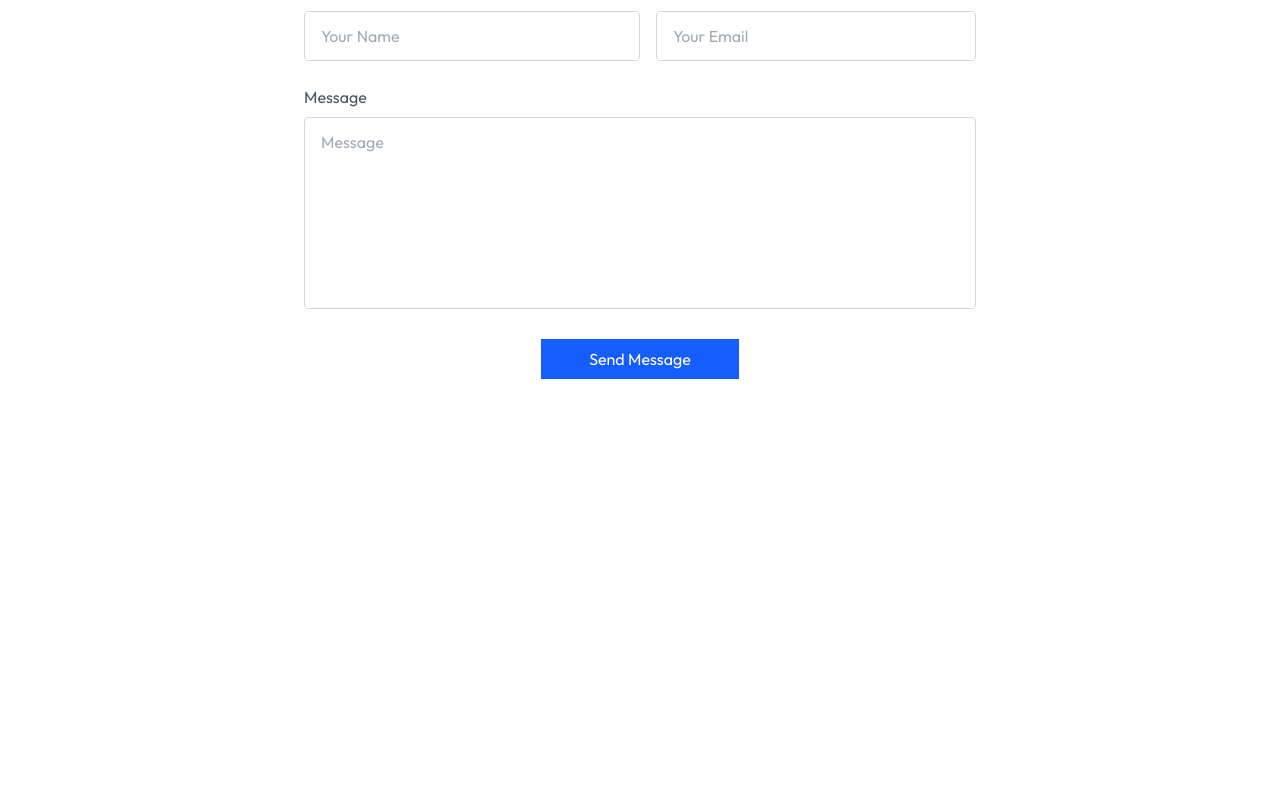
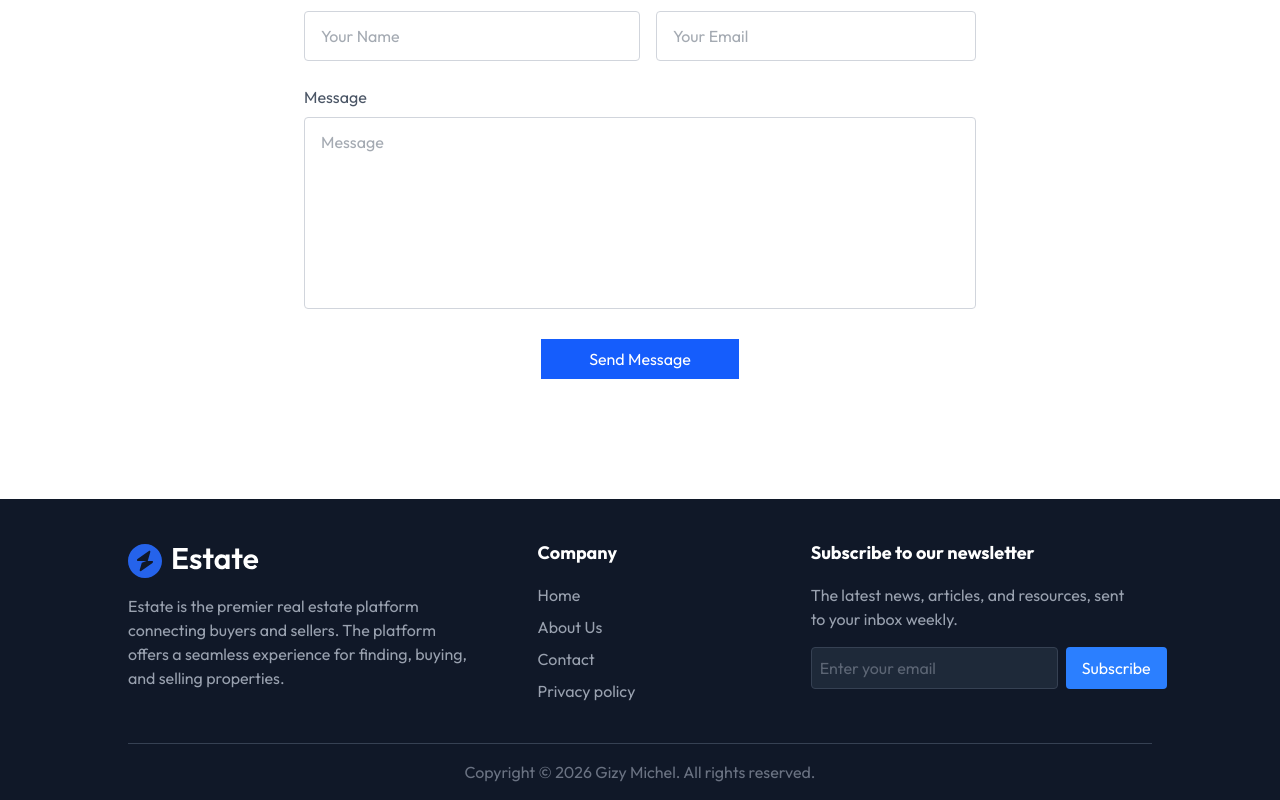
Before and after one commit to GizyM/estate-website, a React (Vite) app: page / in a window 1280 px wide. Shown: the part 3799-4599 px from the top of the page. Before the commit the page ends 4298 px from the top, so only its background shows below. Built offline with nearby package versions, Linux system fonts and the light colour scheme.

Commit message:
initialized git repository

```diff
--- a/package.json
+++ b/package.json
@@ -11,6 +11,7 @@
   },
   "dependencies": {
     "@tailwindcss/vite": "^4.2.2",
+    "framer-motion": "^12.38.0",
     "react": "^19.2.4",
     "react-dom": "^19.2.4",
     "react-toastify": "^11.0.5",
--- a/src/App.jsx
+++ b/src/App.jsx
@@ -6,6 +6,7 @@
 import Contact from './components/Contact'
 import { ToastContainer } from 'react-toastify'
 import 'react-toastify/dist/ReactToastify.css';
+import Footer from './components/Footer'
 
 const App = () => {
   return (
@@ -16,6 +17,7 @@
       <Projects />
       <Testimonials />
       <Contact />
+      <Footer />
     </div>
   )
 }
--- a/src/components/About.jsx
+++ b/src/components/About.jsx
@@ -1,9 +1,14 @@
 import React from "react";
 import { assets } from "../assets/assets";
+import { motion } from "framer-motion";
 
 const About = () => {
   return (
-    <div
+    <motion.div
+      initial={{ opacity: 0, x: 200 }}
+      transition={{ duration: 1 }}
+      whileInView={{ opacity: 1, x: 0 }}
+      viewport={{ once: true }}
       className="flex flex-col items-center justify-center container mx-auto p-14 md:px-20 lg:px-32 w-full overflow-hidden"
       id="About"
     >
@@ -43,7 +48,7 @@
             <button className='bg-blue-500 text-white px-8 py-2 rounded'>Learn More</button>
         </div>
       </div>
-    </div>
+    </motion.div>
   );
 };
 
--- a/src/components/Contact.jsx
+++ b/src/components/Contact.jsx
@@ -1,5 +1,6 @@
 import React, { useState } from "react";
 import { toast } from "react-toastify";
+import { motion } from "framer-motion";
 
 const Contact = () => {
 
@@ -31,7 +32,11 @@
     };
 
   return (
-    <div
+    <motion.div
+      initial={{ opacity: 0, x: -200 }}
+      transition={{ duration: 1 }}
+      whileInView={{ opacity: 1, x: 0 }}
+      viewport={{ once: true }}
       className="text-center p-6 py-20 lg:px-32 w-full overflow-hidden"
       id="Contact"
     >
@@ -74,7 +79,7 @@
             {result ? result : "Send Message"}
         </button>
       </form>
-    </div>
+    </motion.div>
   );
 };
 
--- a/src/components/Footer.jsx
+++ b/src/components/Footer.jsx
@@ -3,15 +3,36 @@
 
 const Footer = () => {
   return (
-    <div>
-      <div>
-        <div>
-            <img src={assets.logo} alt="Logo" />
+    <div className='pt-10 px-4 md:px-20 lg:px-32 bg-gray-900 w-full overflow-hidden' id='Footer'>
+      <div className='container mx-auto flex flex-col md:flex-row justify-between items-start'>
+        <div className='w-full md:w-1/3 mb-8 md:mb-0'>
+            <img src={assets.logo_dark} alt="Logo" />
+            <p className='text-gray-400 mt-4'>Estate is the premier real estate platform connecting buyers and sellers.
+            The platform offers a seamless experience for finding, buying, and selling properties.</p>
         </div>
-        <div></div>
-        <div></div>
+        <div className='w-full md:w-1/5 mb-8 md:mb-0'>
+            <h3 className='text-white text-lg font-bold mb-4'>Company</h3>
+            <ul className='flex flex-col gap-2 text-gray-400'>
+                <a href="#Header" className='hover:text-white'>Home</a>
+                <a href="#About" className='hover:text-white'>About Us</a>
+                <a href="#Contact" className='hover:text-white'>Contact</a>
+                <a href="#" className='hover:text-white'>Privacy policy</a>
+            </ul>
+        </div>
+        <div className='w-full md:w-1/3'>
+        <h3 className='text-white text-lg font-bold mb-4'>Subscribe to our newsletter</h3>
+        <p className='text-gray-400 mb-4 max-w-80'>The latest news, articles, and resources, sent to your inbox weekly.</p>
+        <div className='flex gap-2'>
+            <input type="email" placeholder="Enter your email"
+            className='p-2 rounded bg-gray-800 text-gray-400 border
+            border-gray-700 focus:outline-none w-full md:w-auto' />
+            <button className='py-2 px-4 rounded bg-blue-500 text-white'>Subscribe</button>
+        </div>
+        </div>
       </div>
-      <div></div>
+      <div className='border-t border-gray-700 py-4 mt-10 text-center text-gray-500'>
+        Copyright © 2026 Gizy Michel. All rights reserved.
+      </div>
     </div>
   )
 }
--- a/src/components/Header.jsx
+++ b/src/components/Header.jsx
@@ -1,6 +1,7 @@
 import React from "react";
 import Navbar from "./Navbar";
 import headerImg from '../assets/header_img.png';
+import { motion } from "framer-motion";
 
 const Header = () => {
   return (
@@ -8,13 +9,18 @@
       className="min-h-screen mb-4 bg-cover bg-center flex items-center w-full overflow-hidden"
       style={{ backgroundImage: `url(${headerImg})` }} id='Header'>
         <Navbar />
-        <div className='container text-center mx-auto py-4 px-6 md:px-20 lg:px-32 text-white'>
+        <motion.div
+        initial={{opacity: 0, y: 100}}
+        transition={{duration: 1.5}}
+        whileInView={{opacity: 1, y: 0}}
+        viewport={{once: true}}
+        className='container text-center mx-auto py-4 px-6 md:px-20 lg:px-32 text-white'>
             <h2 className='text-5xl sm:text-6xl md:text-[82px] inline-block max-w-3xl font-semibold pt-20'>Explore homes that fit your dreams</h2>
             <div className='space-x-6 mt-16'>
                 <a href="#Projects" className='border border-white px-8 py-3 rounded'>Projects</a>
                 <a href="#Contact" className='bg-blue-500 px-8 py-3 rounded'>Contact Us</a>
             </div>
-        </div>
+        </motion.div>
     </div>
   );
 };
--- a/src/components/Projects.jsx
+++ b/src/components/Projects.jsx
@@ -1,5 +1,6 @@
 import React, { useEffect, useState } from 'react'
 import { assets, projectsData } from '../assets/assets'
+import { motion } from 'framer-motion';
 
 const Projects = () => {
 
@@ -30,7 +31,12 @@
     }
 
   return (
-    <div className='container mx-auto py-4 pt-20 px-6 md:px-20 lg:px-32 my-20 w-full overflow-hidden' id='Projects'>
+    <motion.div
+    initial={{ opacity: 0, x: -200 }}
+    transition={{ duration: 1 }}
+    whileInView={{ opacity: 1, x: 0 }}
+    viewport={{ once: true }}
+    className='container mx-auto py-4 pt-20 px-6 md:px-20 lg:px-32 my-20 w-full overflow-hidden' id='Projects'>
       <h1 className='text-2xl sm:text-4xl font-bold mb-2 text-center'>Projects <span className='underline underline-offset-4 decoration-1 under font-light'>Completed</span></h1>
       <p className='text-center text-gray-500 mb-8 max-w-80 mx-auto'>Crafting Spaces, Building Legacies--Explore our Portfolio</p>
 
@@ -69,7 +75,7 @@
         </div>
       </div>
 
-    </div>
+    </motion.div>
   )
 }
 
--- a/src/components/Testimonials.jsx
+++ b/src/components/Testimonials.jsx
@@ -1,9 +1,15 @@
 import React from 'react'
 import { assets, testimonialsData } from '../assets/assets'
+import { motion } from 'framer-motion';
 
 const Testimonials = () => {
   return (
-    <div className='container mx-auto py-10 lg:px-32 w-full overflow-hidden' id='Testimonials'>
+    <motion.div
+      initial={{ opacity: 0, x: 100 }}
+      transition={{ duration: 1 }}
+      whileInView={{ opacity: 1, x: 0 }}
+      viewport={{ once: true }}
+      className='container mx-auto py-10 lg:px-32 w-full overflow-hidden' id='Testimonials'>
       <h1 className='text-2xl sm:text-4xl font-bold mb-2 text-center'>Customer <span className='underline
       underline-offset-4 decoration-1 under font-light'>Testimonials</span></h1>
       <p className='text-center text-gray-500 mb-12 max-w-80 mx-auto'>Real Stories from Those who Found Homes with Us</p>
@@ -24,7 +30,7 @@
         ))}
       </div>
 
-    </div>
+    </motion.div>
   )
 }
 
```
Also changed, not shown: 1 other file (tests, documents, lock files or other folders).
